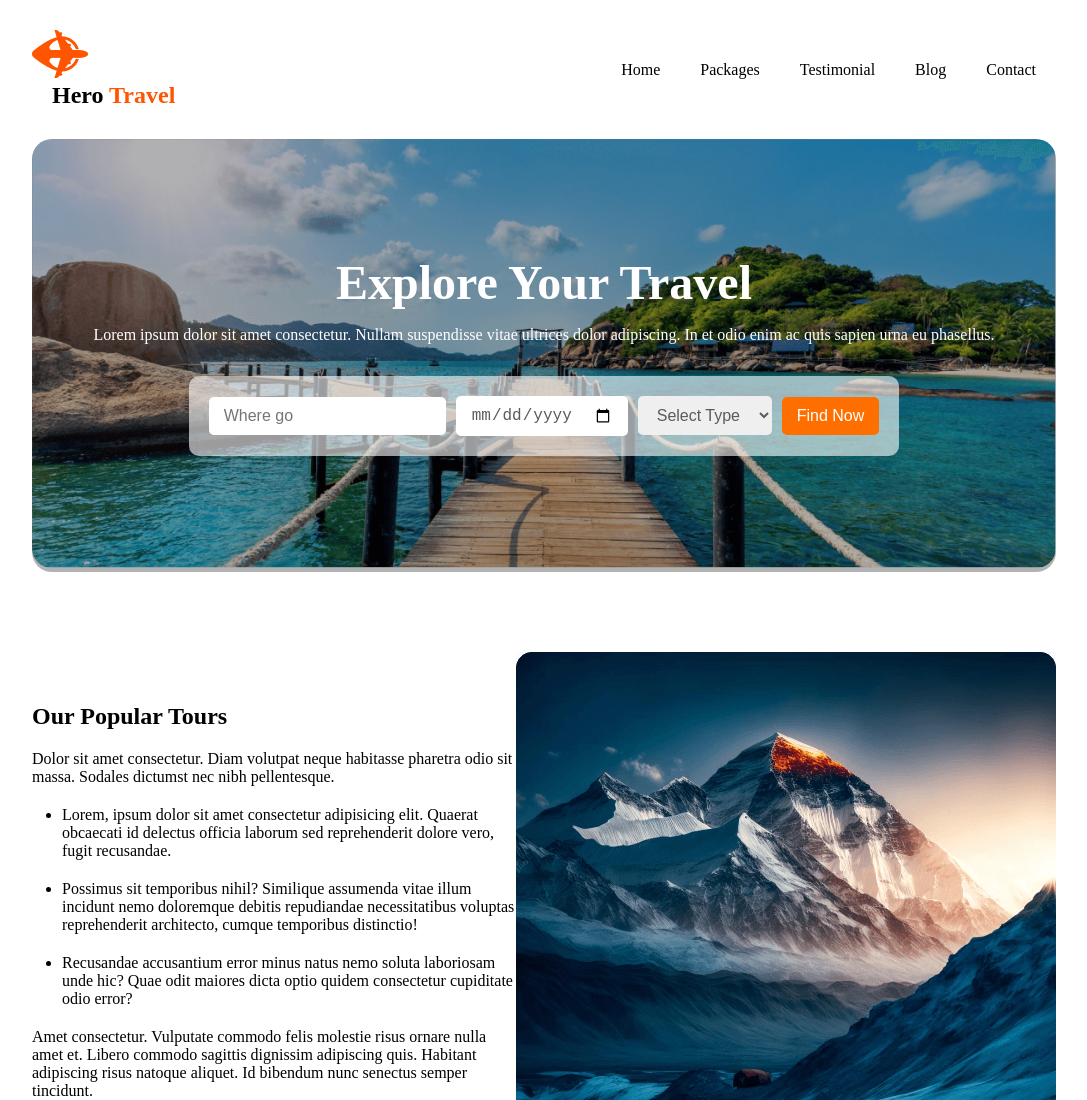
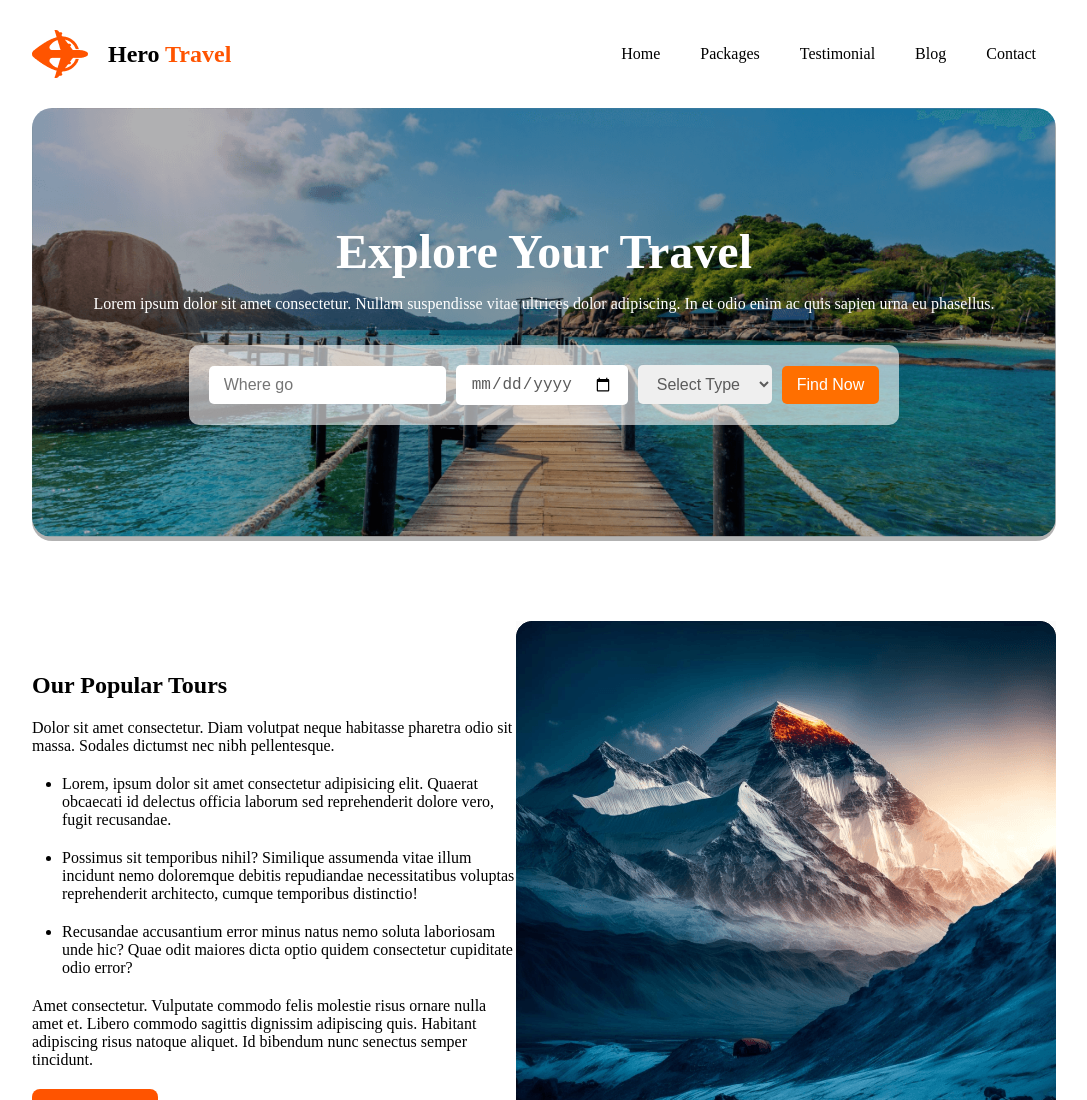
Before and after one commit to imshimulhossain/hero-travel, a plain HTML site: page index.html in a window 1280 px wide. Shown: the top 1100 px of the page, without its empty margins (96-1183 px from the left). Drawn offline with Linux system fonts and the light colour scheme.

Commit message:
Logo breaking issue fixed

```diff
--- a/style.css
+++ b/style.css
@@ -21,9 +21,8 @@
     align-items: center;
 }
 
-.header .logo {
+header .logo {
     display: flex;
-    justify-content: space-between;
     align-items: center;
 }
 
```
